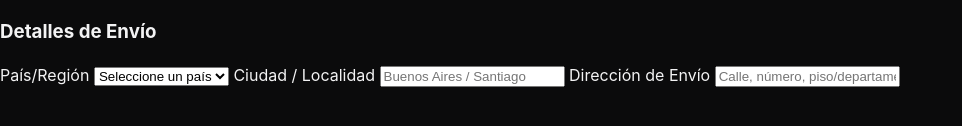
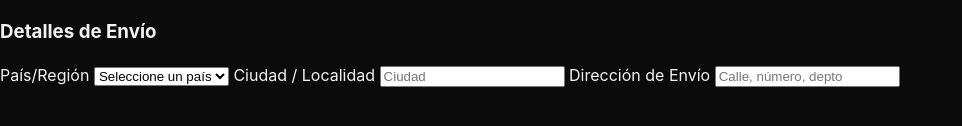
Before and after one commit to ailin070/trabajofinal, a plain HTML site: page cart.html in a window 1280 px wide. Shown: the part 402-528 px from the top of the page, without its empty margins (0-962 px from the left). Drawn offline with Linux system fonts and the light colour scheme.

Commit message:
ahora si

```diff
--- a/cart.html
+++ b/cart.html
@@ -35,10 +35,10 @@
         </select>
 
         <label for="city">Ciudad / Localidad</label>
-        <input type="text" id="city" name="city" required placeholder="Buenos Aires / Santiago">
+        <input type="text" id="city" name="city" required placeholder="Ciudad">
 
         <label for="address">Dirección de Envío</label>
-        <input type="text" id="address" name="address" placeholder="Calle, número, piso/departamento" required>
+        <input type="text" id="address" name="address" placeholder="Calle, número, depto" required>
 
     </form>
 </div>
```
